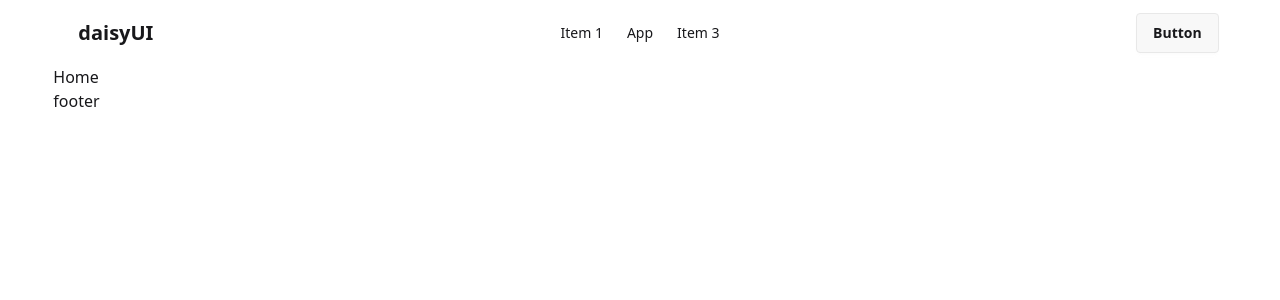
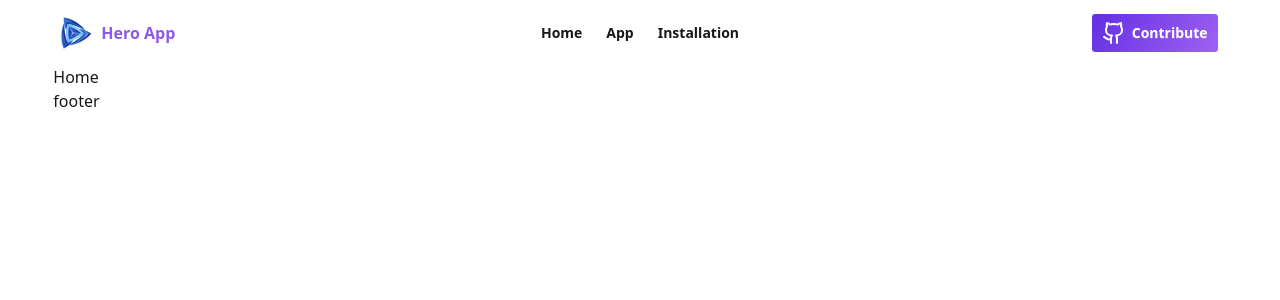
Before and after one commit to tahrimsakib/react-app-store, a React (Vite) app: page / in a window 1280 px wide. Shown: the top 300 px of the page. Built offline with nearby package versions, Linux system fonts and the light colour scheme.

Commit message:
created navbar

```diff
--- a/index.html
+++ b/index.html
@@ -2,9 +2,9 @@
 <html lang="en">
   <head>
     <meta charset="UTF-8" />
-    <link rel="icon" type="image/svg+xml" href="/vite.svg" />
+    <link rel="icon" type="image/svg+xml" href="./public/logo.png" />
     <meta name="viewport" content="width=device-width, initial-scale=1.0" />
-    <title>react-app-store</title>
+    <title>Hero App</title>
   </head>
   <body>
     <div id="root"></div>
--- a/package.json
+++ b/package.json
@@ -11,6 +11,7 @@
   },
   "dependencies": {
     "@tailwindcss/vite": "^4.1.14",
+    "lucide-react": "^0.545.0",
     "react": "^19.1.1",
     "react-dom": "^19.1.1",
     "react-router": "^7.9.3",
--- a/src/Component/Navbar.jsx
+++ b/src/Component/Navbar.jsx
@@ -1,4 +1,6 @@
 import React from "react";
+import logo from "../../public/logo.png";
+import { Github } from "lucide-react";
 
 const Navbar = () => {
   return (
@@ -27,33 +29,42 @@ const Navbar = () => {
             className="menu menu-sm dropdown-content bg-base-100 rounded-box z-1 mt-3 w-52 p-2 shadow"
           >
             <li>
-              <a>Item 1</a>
+              <a className="hover:link font-semibold hover:text-[#8d59ec]">Home</a>
             </li>
             <li>
-             <a href="">App</a>
+              <a className="hover:link font-semibold hover:text-[#8d59ec]">App</a>
             </li>
             <li>
-              <a>Item 3</a>
+              <a className="hover:link font-semibold hover:text-[#8d59ec]">Installation</a>
             </li>
           </ul>
         </div>
-        <a className="btn btn-ghost text-xl">daisyUI</a>
+        <figure className="flex justify-center items-center gap-2 cursor-pointer">
+          <img className="max-w-8 " src={logo} alt="" />
+          <a href="/" className="font-bold text-[#8d59ec] ">Hero App</a>
+        </figure>
       </div>
       <div className="navbar-center hidden lg:flex">
-        <ul className="menu menu-horizontal px-1">
-          <li>
-            <a>Item 1</a>
+        <ul className="menu menu-horizontal px-1 ">
+          <li className="hover:link font-semibold hover:text-[#8d59ec]">
+            <a>Home</a>
           </li>
-          <li>
-           <a href="">App</a>
+          <li className="hover:link font-semibold hover:text-[#8d59ec]">
+            <a href="">App</a>
           </li>
-          <li>
-            <a>Item 3</a>
+          <li className="hover:link font-semibold hover:text-[#8d59ec]">
+            <a>Installation</a>
           </li>
         </ul>
       </div>
-      <div className="navbar-end">
-        <a className="btn">Button</a>
+      <div className="navbar-end ">
+        <a
+          href="https://github.com/tahrimsakib/react-app-store"
+          target="_blank"
+          className="rounded-[4px] flex bg-[linear-gradient(125.07deg,rgba(99,46,227,1),rgba(159,98,242,1)_100%)] font-semibold p-2.5 text-white  btn btn-outline "
+        >
+          <Github></Github> Contribute
+        </a>
       </div>
     </div>
   );
```
Also changed, not shown: 1 other file (tests, documents, lock files or other folders).
